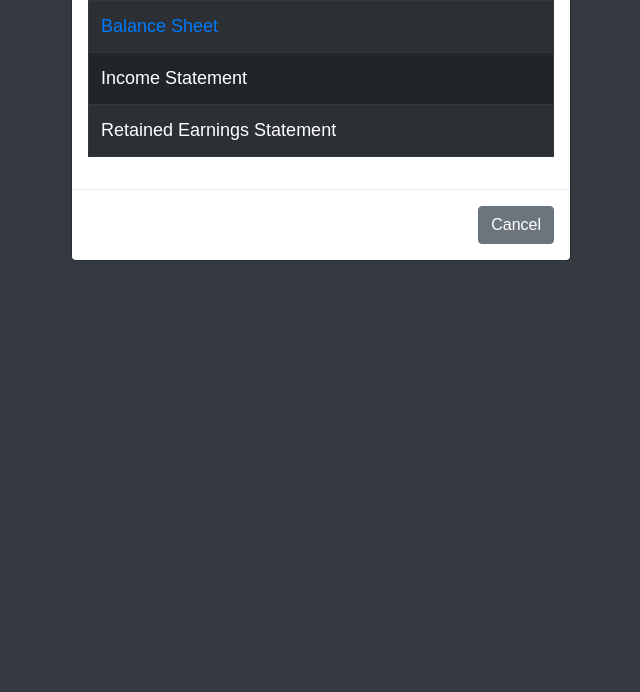
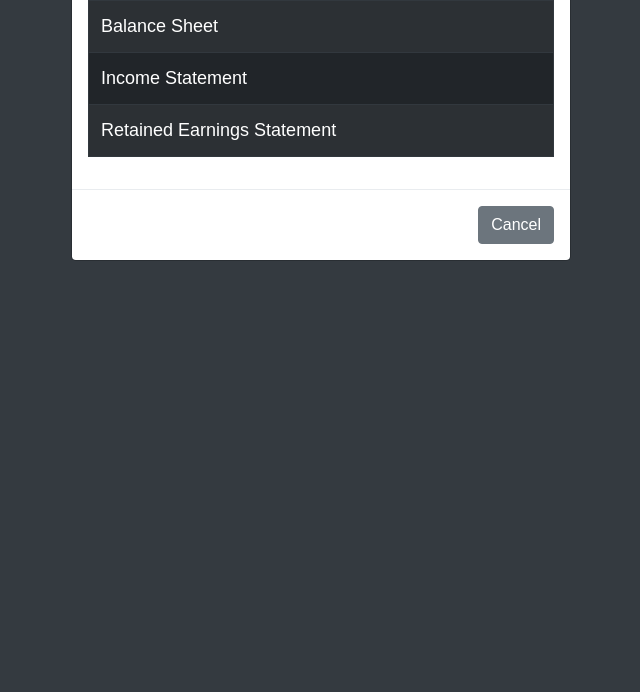
Before and after one commit to airflow0/ApplicationDomain, a PHP site: page /balancesheet in a window 1280 px wide, after a click on "Financial Reports". Shown: the part 108-800 px from the top of the page, without its empty margins (319-959 px from the left). Run offline with PHP 8.4, Linux system fonts and the light colour scheme; the visitor is signed in with stand-in values (Sample User, id 1); data that the repository does not hold is empty.

Commit message:
fixed balance sheet button

```diff
--- a/admin_navigation.php
+++ b/admin_navigation.php
@@ -116,7 +116,7 @@ $picture = $userinfo['picture_directory'];
                         <thead></thead>
                         <tbody>
                             <tr>
-                                <td class="finan_item"><a href="/balancesheet">Balance Sheet</a></td>
+                                <td><a class="finan_item" href="/balancesheet">Balance Sheet</a></td>
                             </tr>
                             <tr>
                                 <td><a class="finan_item" href="balancesheet">Income Statement</a></td>
--- a/ledger.php
+++ b/ledger.php
@@ -102,7 +102,7 @@ while($transaction = $balance_troll->fetch())
 							<th>DEBIT</th>
 							<th>CREDIT</th>
 							<th>BALANCE</th>
-							<th style="width: 5%">PR</th>
+							<th style="width: 4%">PR</th>
 						</tr>
 					</thead>
 					<tbody>
```
